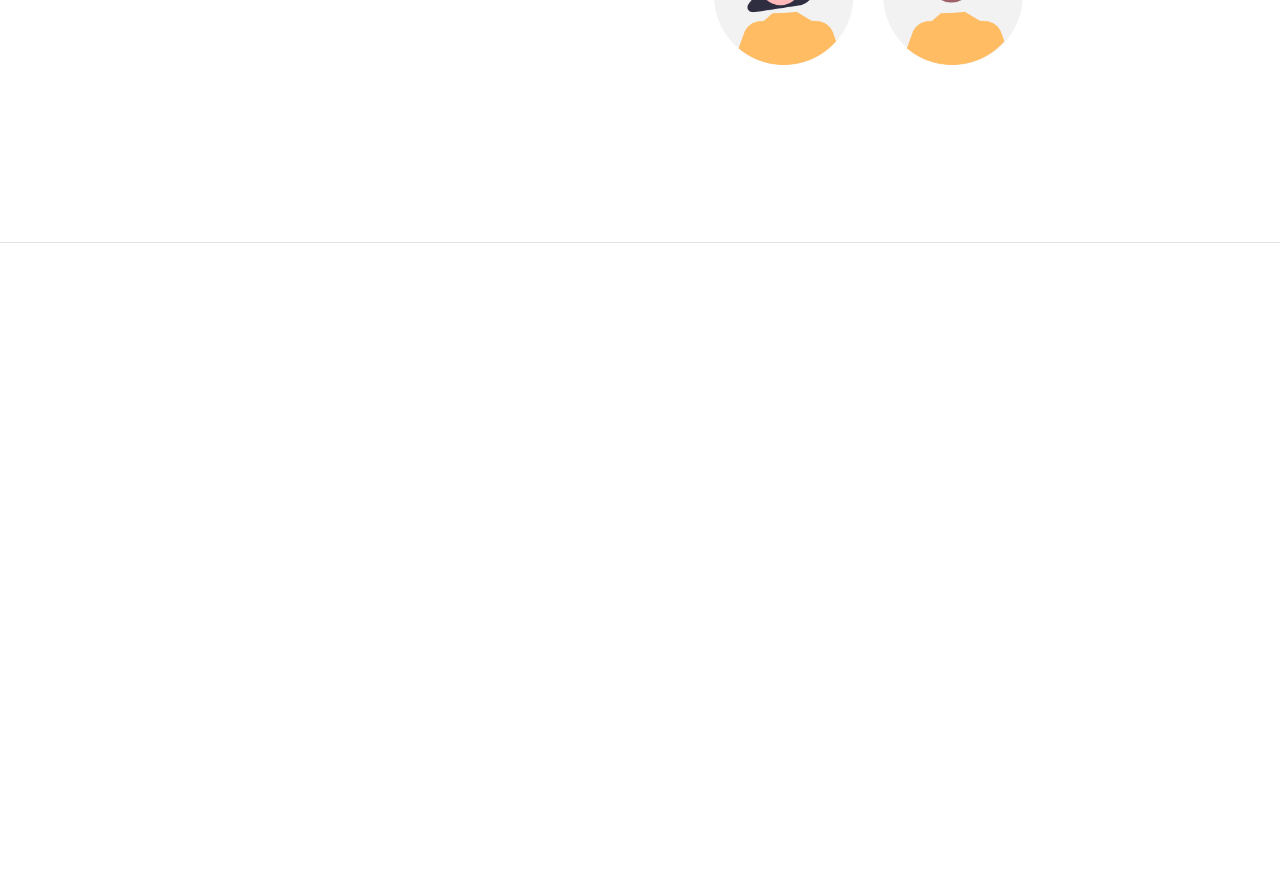
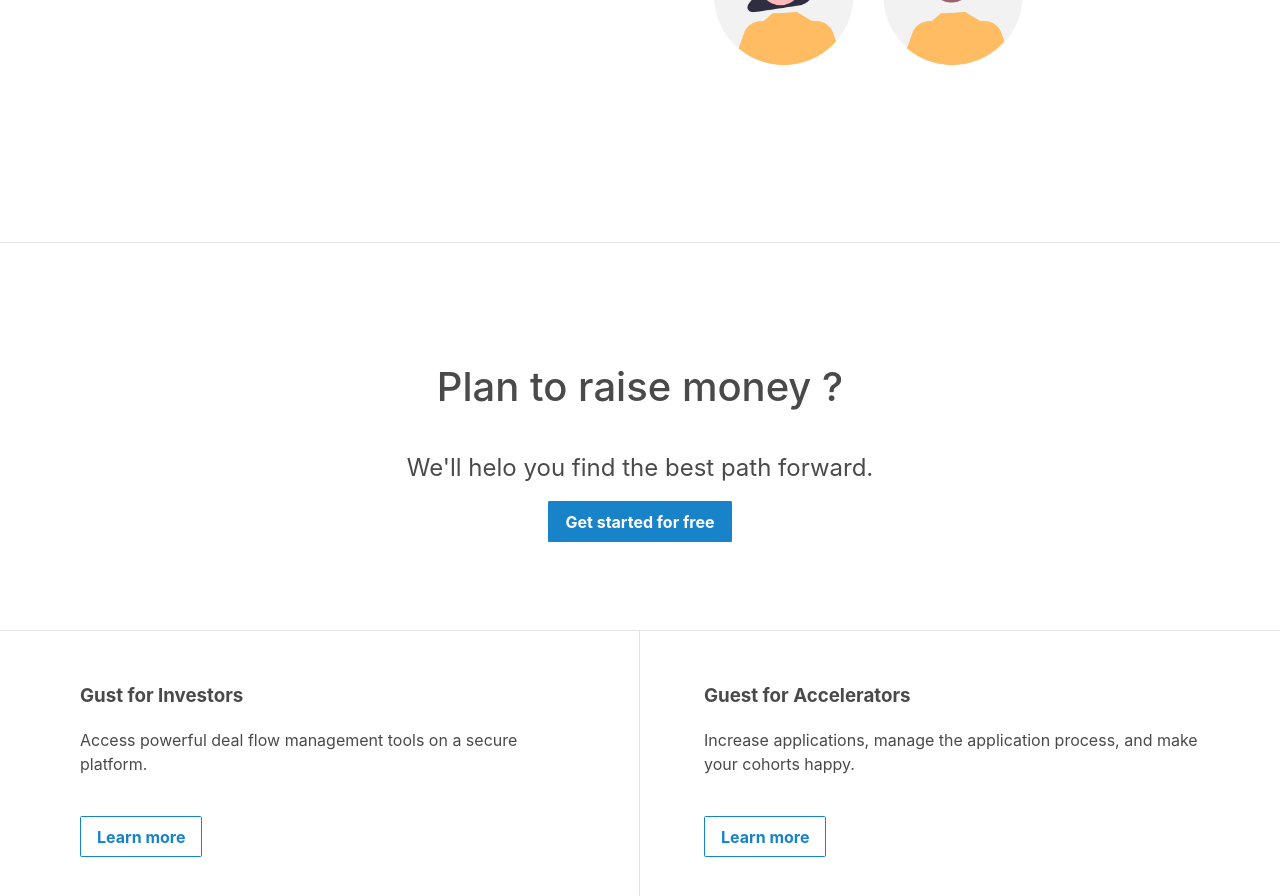
Before and after one commit to croulu/responsive, a website built with Parcel: page index.html in a window 1280 px wide. Shown: the part 5646-6542 px from the top of the page. Before the commit the page ends 5889 px from the top, so only its background shows below. Built offline with nearby package versions, Linux system fonts and the light colour scheme.

Commit message:
user section

```diff
--- a/index.html
+++ b/index.html
@@ -189,6 +189,52 @@
     </article>
 </div>
 
+<!-- CTA SECTION -->
+
+<div class="page-block bb">
+    <article class="pa page-block-content center">
+        <h2 class="section-title">
+            Plan to raise money ?
+        </h2>
+        <p class="lg">
+            We'll helo you find the best path forward.
+        </p>
+        <p>
+            <a href="#" class="button button-primary">Get started for free</a>
+        </p>
+    </article>
+</div>
+
+
+<!-- USER SECTION -->
+
+<div class="page-block">
+    <article class="page-block-content user-block">
+        <article class="user-section">
+            <h3>
+                Gust for Investors
+            </h3>
+            <p class="mb">
+                Access powerful deal flow management tools on a secure platform.
+            </p>
+            <a href="#" class="button">Learn more</a>
+        </article>
+
+        <article class="user-section">
+            <h3>
+                Guest for Accelerators
+            </h3>
+            <p class="mb">
+                Increase applications, manage the application process, and make your cohorts happy.
+            </p>
+            <a href="#" class="button">Learn more</a>
+        </article>
+
+    </article>
+
+</div>
+
+
 
 </body>
 </html>
--- a/src/style.css
+++ b/src/style.css
@@ -213,6 +213,15 @@
     width: 100%;
 }
 
+.user-section {
+    padding: 2rem 0 3rem 0;
+    border-bottom: 1px solid var(--hairline-color);
+}
+
+.user-section:last-child {
+    border: 0px;
+}
+
 @media screen  and (min-width:760px) {
     .features-section {
         display: flex;
@@ -224,6 +233,18 @@
 
     .features-section:nth-child(even) div {
         order: 1;
+    }
+
+    .user-block {
+        display: flex;
+        justify-content: space-between;
+    }
+
+    .user-section {
+        width: 50%;
+        padding: 2rem 4rem 3rem;
+        border-bottom: 0px;
+        border-right: 1px solid var(--hairline-color);
     }
 }
 
```
